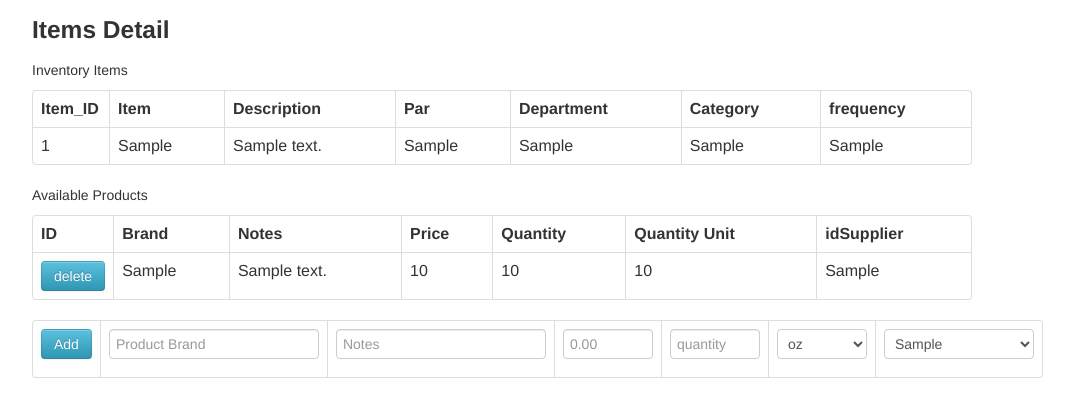
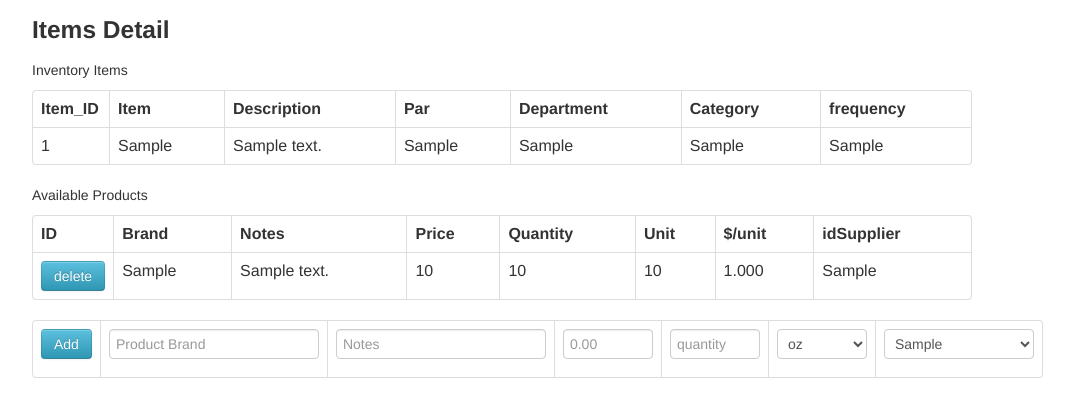
Before and after one commit to LocV/caffeowner, a PHP site: page /itemDetail.php?idItem=1 in a window 1280 px wide. Shown: the part 81-498 px from the top of the page, without its empty margins (160-1234 px from the left). Run offline with PHP 8.4, Linux system fonts and the light colour scheme; tables that the repository leaves empty or names only in its code hold one stand-in row (values such as "Sample post"); data that the repository does not hold is empty.

Commit message:
Various enahcements.

```diff
--- a/itemDetail.php
+++ b/itemDetail.php
@@ -2,6 +2,15 @@
 <div class="container home">
 		<h3>Items Detail </h3>
 		<?php include "connection.php"; /** calling of connection.php that has the connection code **/
+
+		function unitCost(float $price, float $quantity, string $unit)
+		{
+			$unitConversion = 1;
+			if($unit == "lbs") $unitConversion = 16; // reduce lbs to oz.
+
+			return number_format($price/$quantity/$unitConversion, 3);
+		}
+
 
 		    $action		= $_GET['action'];
 		    $itemId		= $_GET['idItem'];
@@ -89,7 +98,8 @@
                   <th>Notes</th>
                   <th>Price</th>
 				  <th>Quantity</th>
-				  <th>Quantity Unit</th>
+				  <th>Unit</th>
+				  <th>$/unit</th>
 				  <th>idSupplier</th>
                 </tr>
               </thead>
@@ -108,6 +118,7 @@
 				  <td><?php echo $data->price ?></td>
 				  <td><?php echo $data->quantity ?></td>
 				  <td><?php echo $data->quantityUnit ?></td>
+				  <td><?php echo unitCost($data->price, $data->quantity, $data->quantityUnit) ?></td>
 				  <?php
 					  $supplierResult = $mysqli->query("Select supplier from Supplier where idSupplier='$data->idSupplier' ");
 					  $supplier = $supplierResult->fetch_object();
--- a/suppliers.php
+++ b/suppliers.php
@@ -1,5 +1,6 @@
+
 <?php include 'template-parts/header.php' /** calling of header(to make it uniform in all template file) **/?>
-	<div class="container home">
+	<div class="container Suppliers">
 		<h3> Create Shopping List </h3>
 
 		<?php
@@ -56,7 +57,6 @@
 		<table class="table table-bordered">
               <thead>
                 <tr>
-                  <th width="60px">Item_ID</th>
                   <th>Supplier</th>
                   <th>Type</th>
                   <th>Contact Name</th>
@@ -72,7 +72,6 @@
 				while($data = $result->fetch_object() ):
 			  ?>
                 <tr>
-                  <td><?php echo $data->idSupplier ?></td>
                   <td><a href=supplierDetails.php?supplierId=<?php echo $data->idSupplier ?>><?php echo $data->supplier ?></a></td>
                   <td><?php echo $data->type ?></td>
                   <td><?php echo $data->contactName ?></td>
```
Also changed, not shown: viewShoppingList.php (+3 -4 lines).
